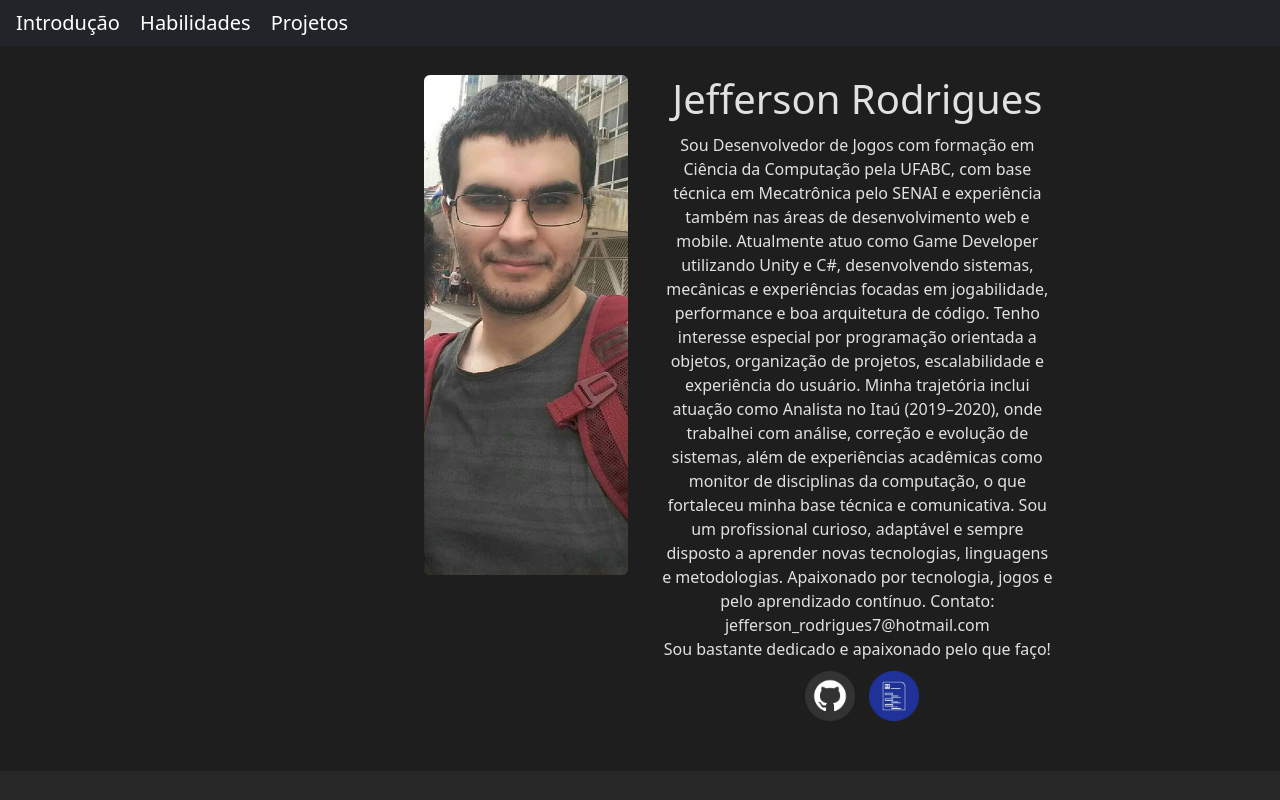
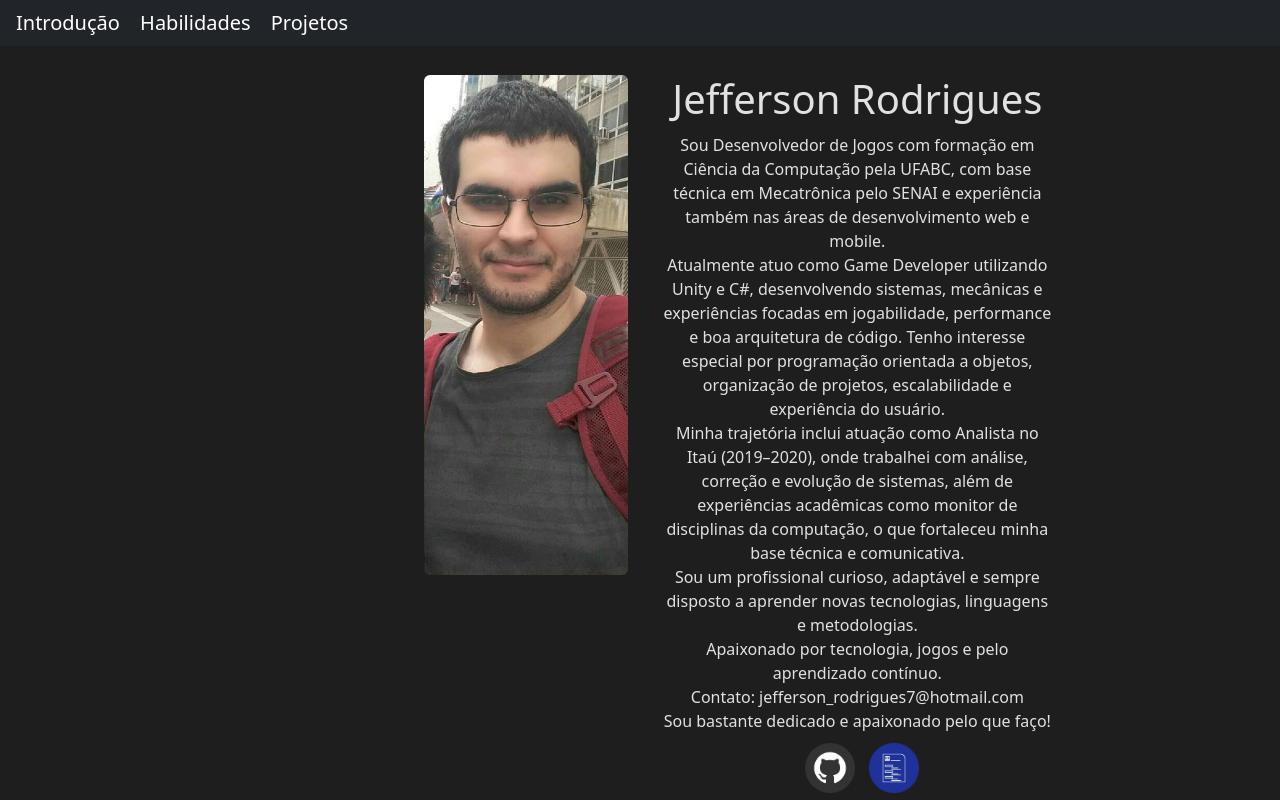
Before and after one commit to JeffersonRodrigues7/portifolio, a plain HTML site: page index.html in a window 1280 px wide. Shown: the top 800 px of the page. Drawn offline with nearby package versions, Linux system fonts and the light colour scheme.

Commit message:
Update index.html

```diff
--- a/index.html
+++ b/index.html
@@ -26,18 +26,17 @@
         </div>
         <div class="col-12 col-md-4 text-center text-md-center mt-3 mt-md-0">
           <h1>Jefferson Rodrigues</h1>
-          <p>
-            Sou Desenvolvedor de Jogos com formação em Ciência da Computação pela UFABC, com base técnica em Mecatrônica pelo SENAI e experiência também nas áreas de desenvolvimento web e mobile.
+          <p>Sou Desenvolvedor de Jogos com formação em Ciência da Computação pela UFABC, com base técnica em Mecatrônica pelo SENAI e experiência também nas áreas de desenvolvimento web e mobile.</p>
 
-            Atualmente atuo como Game Developer utilizando Unity e C#, desenvolvendo sistemas, mecânicas e experiências focadas em jogabilidade, performance e boa arquitetura de código. Tenho interesse especial por programação orientada a objetos, organização de projetos, escalabilidade e experiência do usuário.
+          <p>Atualmente atuo como Game Developer utilizando Unity e C#, desenvolvendo sistemas, mecânicas e experiências focadas em jogabilidade, performance e boa arquitetura de código. Tenho interesse especial por programação orientada a objetos, organização de projetos, escalabilidade e experiência do usuário.</p>
 
-            Minha trajetória inclui atuação como Analista no Itaú (2019–2020), onde trabalhei com análise, correção e evolução de sistemas, além de experiências acadêmicas como monitor de disciplinas da computação, o que fortaleceu minha base técnica e comunicativa.
+          <p>Minha trajetória inclui atuação como Analista no Itaú (2019–2020), onde trabalhei com análise, correção e evolução de sistemas, além de experiências acadêmicas como monitor de disciplinas da computação, o que fortaleceu minha base técnica e comunicativa.</p>
 
-            Sou um profissional curioso, adaptável e sempre disposto a aprender novas tecnologias, linguagens e metodologias.
+          <p>Sou um profissional curioso, adaptável e sempre disposto a aprender novas tecnologias, linguagens e metodologias.</p>
 
-            Apaixonado por tecnologia, jogos e pelo aprendizado contínuo.
+          <p>Apaixonado por tecnologia, jogos e pelo aprendizado contínuo.</p>
 
-            Contato: jefferson_rodrigues7@hotmail.com
+           <p>Contato: jefferson_rodrigues7@hotmail.com
           </p>
           <p>Sou bastante dedicado e apaixonado pelo que faço!</p>
 
@@ -101,8 +100,8 @@
                 <div class="card">
                 <div class="video-container">
                   <iframe
-                    width="310"
-                    height="310"
+                    width="250"
+                    height="250"
                     src="https://www.youtube.com/embed/RyKVCAIaJx8"
                     title="Teryndor: Caelorn's Quest - Trailer Oficial"
                     frameborder="0"
```
